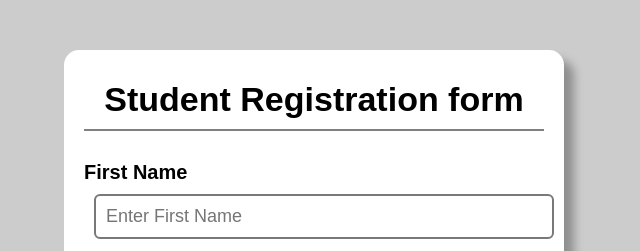
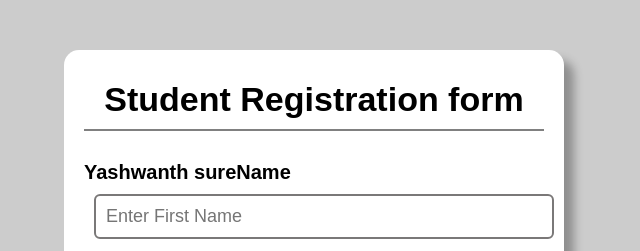
Before and after one commit to YashwanthSure/class-work, a plain HTML site: page Task 11/index.html in a window 1280 px wide. Shown: the top 251 px of the page, without its empty margins (326-966 px from the left). Drawn offline with Linux system fonts and the light colour scheme.

Commit message:
frist commit

```diff
--- a/Task 11/index.html
+++ b/Task 11/index.html
@@ -15,7 +15,7 @@
             <form action="">
                 <div class="form_control">
                     <div class="details">
-                        <label for="first_name">First Name</label>
+                        <label for="first_name"> Yashwanth sureName</label>
                         <input type="text" placeholder="Enter First Name">
                     </div>
                     <div class="details">
```
